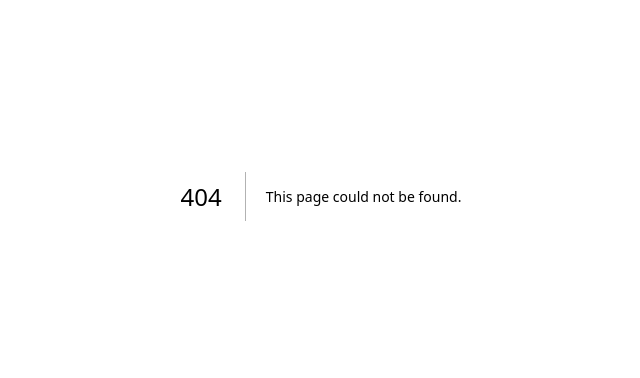
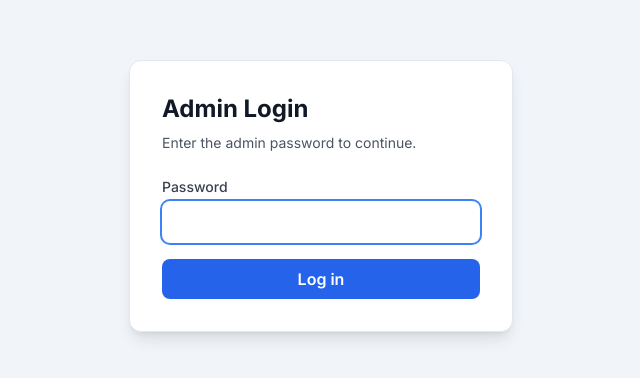
Before and after one commit to vrajsenthil/campus-connect, a Next.js app: page /admin/login in a window 1280 px wide. Before the commit this address had no page. Shown: the part 204-582 px from the top of the page, without its empty margins (319-959 px from the left). Built offline with nearby package versions, Linux system fonts and the light colour scheme.

Commit message:
Your commit message here

```diff
--- /dev/null
+++ b/app/admin/login/page.tsx
@@ -0,0 +1,72 @@
+'use client'
+
+import { useState } from 'react'
+import { useRouter, useSearchParams } from 'next/navigation'
+
+export default function AdminLoginPage() {
+  const router = useRouter()
+  const searchParams = useSearchParams()
+  const redirectTo = searchParams.get('from') || '/admin'
+  const [password, setPassword] = useState('')
+  const [error, setError] = useState('')
+  const [loading, setLoading] = useState(false)
+
+  const handleSubmit = async (e: React.FormEvent) => {
+    e.preventDefault()
+    setError('')
+    setLoading(true)
+    try {
+      const res = await fetch('/api/admin/login', {
+        method: 'POST',
+        headers: { 'Content-Type': 'application/json' },
+        body: JSON.stringify({ password, redirectTo }),
+      })
+      const data = await res.json()
+      if (!res.ok) {
+        setError(data.error || 'Invalid password')
+        setLoading(false)
+        return
+      }
+      window.location.href = redirectTo
+    } catch {
+      setError('Something went wrong')
+      setLoading(false)
+    }
+  }
+
+  return (
+    <div className="min-h-screen bg-slate-100 flex items-center justify-center px-4">
+      <div className="w-full max-w-sm bg-white rounded-xl shadow-lg border border-slate-200 p-8">
+        <h1 className="text-2xl font-bold text-gray-900 mb-2">Admin Login</h1>
+        <p className="text-gray-600 text-sm mb-6">Enter the admin password to continue.</p>
+        <form onSubmit={handleSubmit} className="space-y-4">
+          <div>
+            <label htmlFor="password" className="block text-sm font-medium text-gray-700 mb-1">
+              Password
+            </label>
+            <input
+              type="password"
+              id="password"
+              value={password}
+              onChange={(e) => setPassword(e.target.value)}
+              className="w-full px-4 py-2 rounded-lg border border-gray-300 focus:ring-2 focus:ring-blue-500 focus:border-transparent outline-none"
+              required
+              autoFocus
+              disabled={loading}
+            />
+          </div>
+          {error && (
+            <p className="text-sm text-red-600">{error}</p>
+          )}
+          <button
+            type="submit"
+            disabled={loading}
+            className="w-full bg-blue-600 text-white py-2 rounded-lg font-semibold hover:bg-blue-700 disabled:opacity-50"
+          >
+            {loading ? 'Checking…' : 'Log in'}
+          </button>
+        </form>
+      </div>
+    </div>
+  )
+}
--- /dev/null
+++ b/app/api/admin/login/route.ts
@@ -0,0 +1,38 @@
+import { NextRequest, NextResponse } from 'next/server'
+import { createHash } from 'crypto'
+
+const COOKIE_NAME = 'admin_session'
+const SALT = 'unilink_admin_salt'
+
+function getAuthToken(password: string): string {
+  return createHash('sha256').update(password + SALT).digest('hex')
+}
+
+export async function POST(request: NextRequest) {
+  const adminPassword = process.env.ADMIN_PASSWORD?.trim()
+  if (!adminPassword) {
+    return NextResponse.json(
+      { error: 'Admin login is not configured. Set ADMIN_PASSWORD in environment.' },
+      { status: 500 }
+    )
+  }
+
+  const body = await request.json().catch(() => ({}))
+  const { password, redirectTo } = body
+  const redirect = typeof redirectTo === 'string' && redirectTo.startsWith('/admin') ? redirectTo : '/admin'
+
+  if (password !== adminPassword) {
+    return NextResponse.json({ error: 'Invalid password' }, { status: 401 })
+  }
+
+  const token = getAuthToken(adminPassword)
+  const res = NextResponse.json({ success: true, redirect })
+  res.cookies.set(COOKIE_NAME, token, {
+    httpOnly: true,
+    secure: process.env.NODE_ENV === 'production',
+    sameSite: 'lax',
+    maxAge: 60 * 60 * 24 * 7, // 7 days
+    path: '/',
+  })
+  return res
+}
--- a/app/api/bookings/capacity/route.ts
+++ b/app/api/bookings/capacity/route.ts
@@ -2,7 +2,7 @@ import { NextResponse } from 'next/server'
 import { createClient } from 'redis'
 
 const BOOKINGS_KEY = 'bookings:entries'
-const TICKET_LIMIT = 55
+const TICKET_LIMIT = 35
 
 let redisClient: ReturnType<typeof createClient> | null = null
 
--- a/app/api/bookings/checkout/route.ts
+++ b/app/api/bookings/checkout/route.ts
@@ -5,8 +5,8 @@ const ONE_WAY_PRICE_CENTS = 3000 // $30
 const ROUND_TRIP_PRICE_CENTS = 6000 // $60 — Purdue → UIUC
 const LUGGAGE_PRICE_CENTS = 750 // $7.50
 const LAST_MINUTE_FEE_CENTS = 500 // $5
-const DEPARTURE_DATE = new Date('2025-03-06')
-const LAST_MINUTE_DAYS = 5
+const DEPARTURE_DATETIME = new Date('2025-03-06T18:00:00') // March 6, 6:00 PM local
+const LAST_MINUTE_WINDOW_MS = 24 * 60 * 60 * 1000 // 24 hours
 
 const ONLY_ROUTE = 'purdue-uiuc' as const
 
@@ -17,15 +17,11 @@ function parseRoute(route: string): { homeLocation: string; destination: string
 
 function isWithinLastMinuteWindow(): boolean {
   const now = new Date()
-  now.setHours(0, 0, 0, 0)
-  const departure = new Date(DEPARTURE_DATE)
-  departure.setHours(0, 0, 0, 0)
-  const daysUntil = (departure.getTime() - now.getTime()) / (1000 * 60 * 60 * 24)
-  // Only apply last-minute fee when booking is 1–5 days before March 6 (not on departure day or earlier)
-  return daysUntil >= 1 && daysUntil <= LAST_MINUTE_DAYS
+  const cutoff = new Date(DEPARTURE_DATETIME.getTime() - LAST_MINUTE_WINDOW_MS)
+  return now >= cutoff && now < DEPARTURE_DATETIME
 }
 
-const TICKET_LIMIT = 55
+const TICKET_LIMIT = 35
 
 export async function POST(request: NextRequest) {
   try {
@@ -133,8 +129,8 @@ export async function POST(request: NextRequest) {
         price_data: {
           currency: 'usd',
           product_data: {
-            name: 'Last-minute booking fee',
-            description: 'Booking within 5 days of departure (March 6, 2025)',
+            name: '24-hour late fee',
+            description: 'Late fee applied because booking was made within 24 hours of March 6, 6:00 PM departure',
             images: [],
           },
           unit_amount: LAST_MINUTE_FEE_CENTS,
--- a/app/api/bookings/confirm/route.ts
+++ b/app/api/bookings/confirm/route.ts
@@ -3,7 +3,7 @@ import Stripe from 'stripe'
 import { createClient } from 'redis'
 
 const BOOKINGS_KEY = 'bookings:entries'
-const TICKET_LIMIT = 55
+const TICKET_LIMIT = 35
 let redisClient: ReturnType<typeof createClient> | null = null
 
 async function getRedisClient() {
--- a/app/booking/page.tsx
+++ b/app/booking/page.tsx
@@ -5,29 +5,26 @@ import Link from 'next/link'
 
 const TRIP_DEPARTURE = 'March 6, 2025 at 6:00 PM'
 const TRIP_RETURN = 'March 8, 2025 at 6:00 PM'
-const DEPARTURE_DATE = new Date('2025-03-06') // March 6, 2025
 const ONE_WAY_PRICE = 30
 const ROUND_TRIP_PRICE = 60 // $30 × 2
 const LUGGAGE_PRICE = 7.5
 const LAST_MINUTE_FEE = 5
-const LAST_MINUTE_DAYS = 5
 
 const ROUTE_VALUE = 'purdue-uiuc' as const
 const ROUTE_LABEL_TWO_WAY = 'Purdue ↔ UIUC'
 
+const DEPARTURE_DATETIME = new Date('2025-03-06T18:00:00') // March 6, 6:00 PM local
+const LAST_MINUTE_WINDOW_MS = 24 * 60 * 60 * 1000 // 24 hours
+
 function isWithinLastMinuteWindow(): boolean {
   const now = new Date()
-  now.setHours(0, 0, 0, 0)
-  const departure = new Date(DEPARTURE_DATE)
-  departure.setHours(0, 0, 0, 0)
-  const daysUntil = (departure.getTime() - now.getTime()) / (1000 * 60 * 60 * 24)
-  // Only apply last-minute fee when booking is 1–5 days before March 6 (not on departure day or earlier)
-  return daysUntil >= 1 && daysUntil <= LAST_MINUTE_DAYS
+  const cutoff = new Date(DEPARTURE_DATETIME.getTime() - LAST_MINUTE_WINDOW_MS)
+  return now >= cutoff && now < DEPARTURE_DATETIME
 }
 
 type TripType = 'one-way' | 'round-trip' | 'return-only'
 
-const TICKET_LIMIT = 55
+const TICKET_LIMIT = 35
 
 export default function BookingPage() {
   const [name, setName] = useState('')
@@ -312,7 +309,7 @@ export default function BookingPage() {
               )}
               {lastMinute && (
                 <div className="flex justify-between text-gray-700">
-                  <span>Last-minute booking (within 5 days of departure)</span>
+                  <span>Late fee (booked within 24 hours of departure)</span>
                   <span>${LAST_MINUTE_FEE.toFixed(2)}</span>
                 </div>
               )}
@@ -320,7 +317,7 @@ export default function BookingPage() {
 
             <div className="rounded-lg border border-amber-200 bg-amber-50 p-4">
               <p className="text-sm text-amber-900">
-                <strong>Last-minute booking fee:</strong> A $5 fee applies when you book between 1 and 5 days before the departure date (March 6, 2025). Book earlier to avoid this fee.
+                <strong>24-hour late fee:</strong> A $5 fee applies when you book within 24 hours of the March 6, 6:00 PM departure. Book earlier to avoid this fee.
               </p>
             </div>
 
--- a/app/components/Pricing.tsx
+++ b/app/components/Pricing.tsx
@@ -86,7 +86,7 @@ export default function Pricing() {
 
             <div className="mt-4 p-4 bg-slate-50 border border-slate-200 rounded-xl">
               <p className="text-sm text-gray-600 text-center">
-                <strong>Last-minute booking fee:</strong> A $5 fee applies when you book between 1 and 5 days before the departure date. Book in advance to avoid this fee.
+                <strong>24-hour late fee:</strong> A $5 fee applies when you book within 24 hours of the departure. Book earlier to avoid this fee.
               </p>
             </div>
           </div>
```
Also changed, not shown: middleware.ts (added, +36 -0 lines), 1 other file (tests, documents, lock files or other folders).
